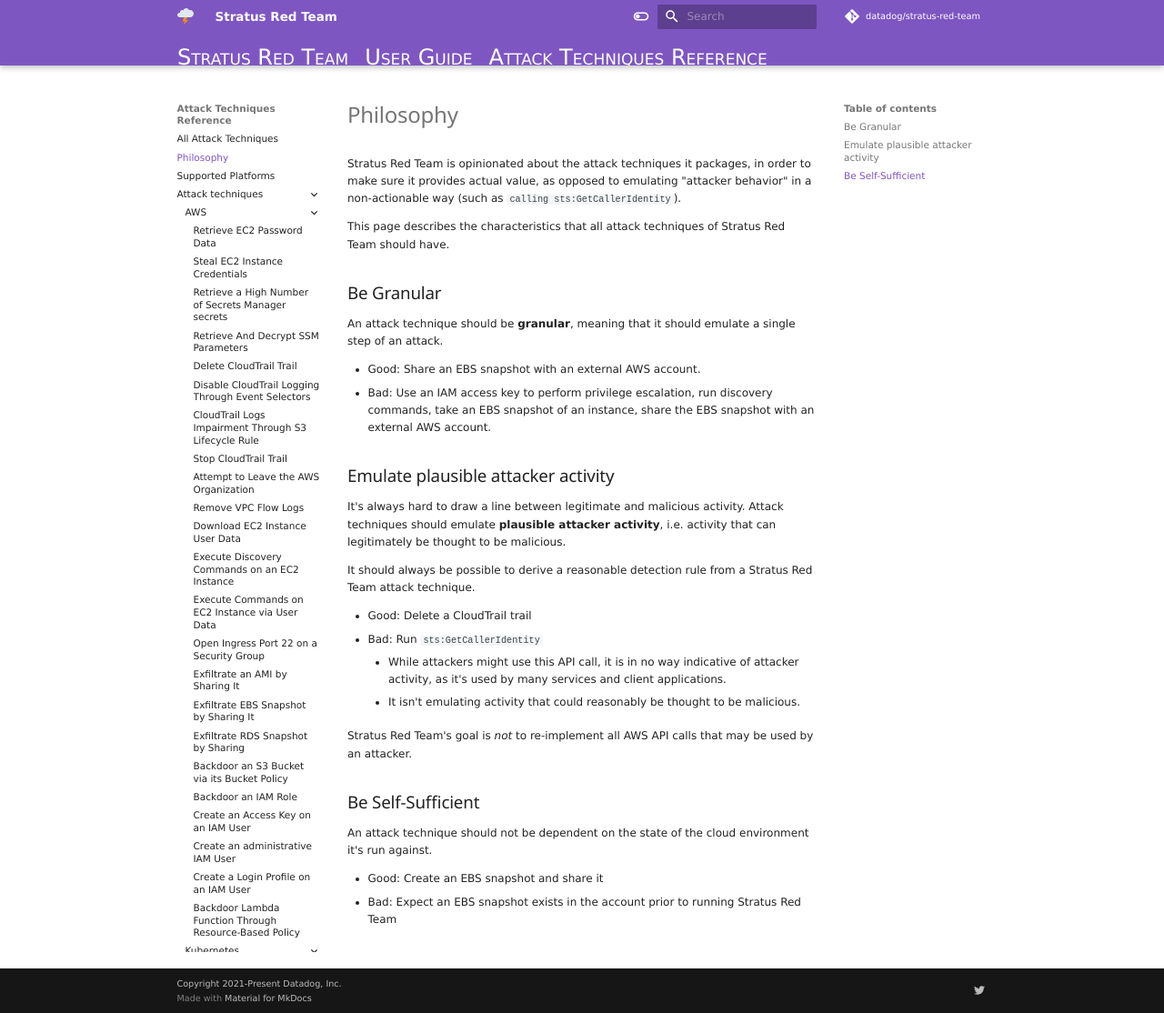
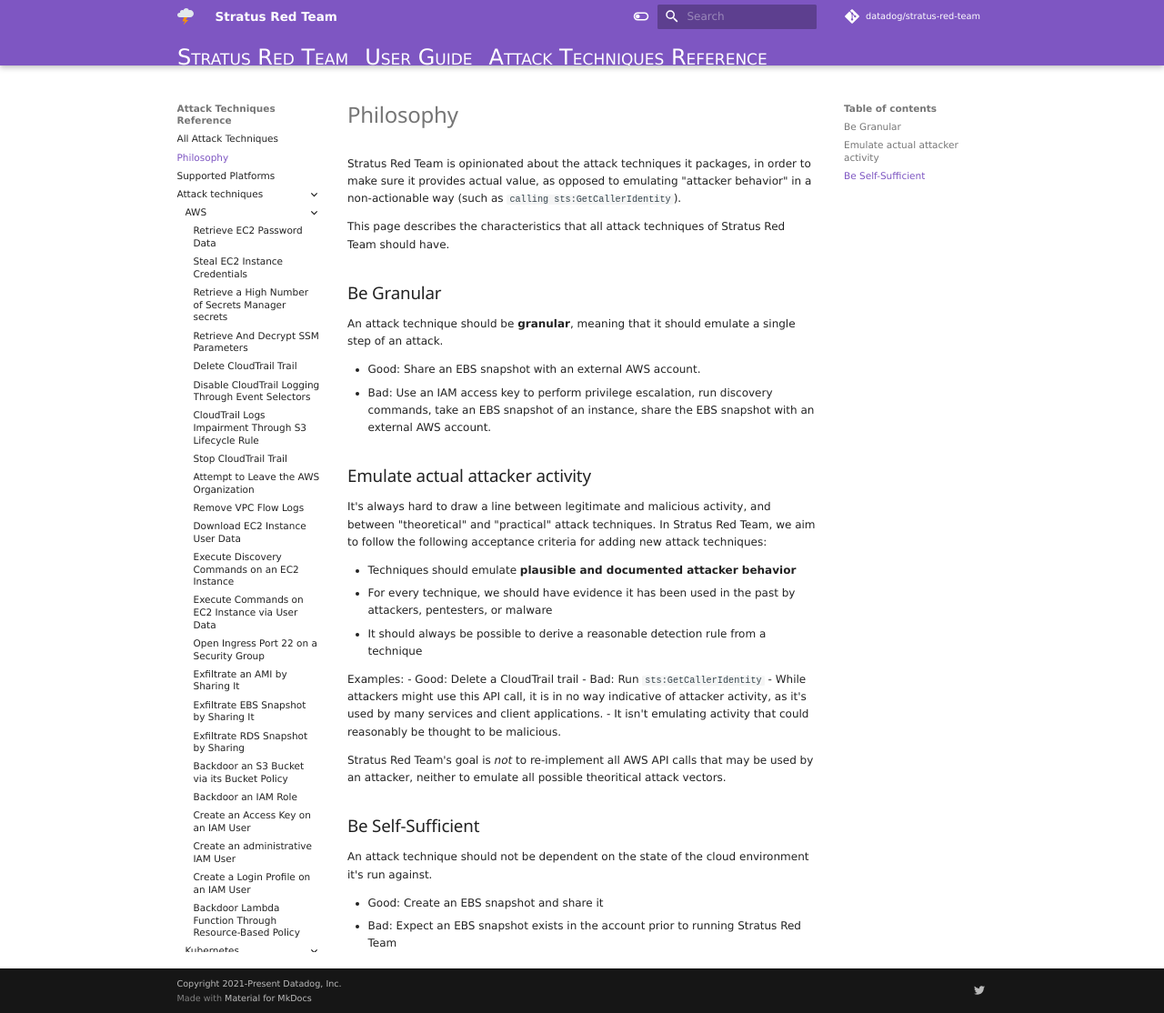
Before and after one commit to DataDog/stratus-red-team, an MkDocs documentation site: the page built from docs/attack-techniques/philosophy.md, in a window 1280 px wide and 1114 px high. Shown: the whole window at 91% size. Built offline with MkDocs 1.6.1 and Material for MkDocs 9.7.7, drawn with Linux system fonts in a browser that asks for light colours; nearby versions of some CDN libraries; library files that are not in the unit come from our copies; comment, search, counter and statistics services are not loaded.

Commit message:
Update philosophy

```diff
--- a/docs/attack-techniques/philosophy.md
+++ b/docs/attack-techniques/philosophy.md
@@ -11,18 +11,22 @@
 - Good: Share an EBS snapshot with an external AWS account.
 - Bad: Use an IAM access key to perform privilege escalation, run discovery commands, take an EBS snapshot of an instance, share the EBS snapshot with an external AWS account.
 
-## Emulate plausible attacker activity
+## Emulate actual attacker activity
 
-It's always hard to draw a line between legitimate and malicious activity. Attack techniques should emulate **plausible attacker activity**, i.e. activity that can legitimately be thought to be malicious.
+It's always hard to draw a line between legitimate and malicious activity, and between "theoretical" and "practical" attack techniques.
+In Stratus Red Team, we aim to follow the following acceptance criteria for adding new attack techniques:
 
-It should always be possible to derive a reasonable detection rule from a Stratus Red Team attack technique.
+- Techniques should emulate **plausible and documented attacker behavior**
+- For every technique, we should have evidence it has been used in the past by attackers, pentesters, or malware
+- It should always be possible to derive a reasonable detection rule from a technique
 
+Examples:
 - Good: Delete a CloudTrail trail
 - Bad: Run `sts:GetCallerIdentity`
     - While attackers might use this API call, it is in no way indicative of attacker activity, as it's used by many services and client applications.
     - It isn't emulating activity that could reasonably be thought to be malicious.
 
-Stratus Red Team's goal is *not* to re-implement all AWS API calls that may be used by an attacker.
+Stratus Red Team's goal is *not* to re-implement all AWS API calls that may be used by an attacker, neither to emulate all possible theoritical attack vectors.
 
 ## Be Self-Sufficient
 
```
Also changed, not shown: .github/pull_request_template.md.
